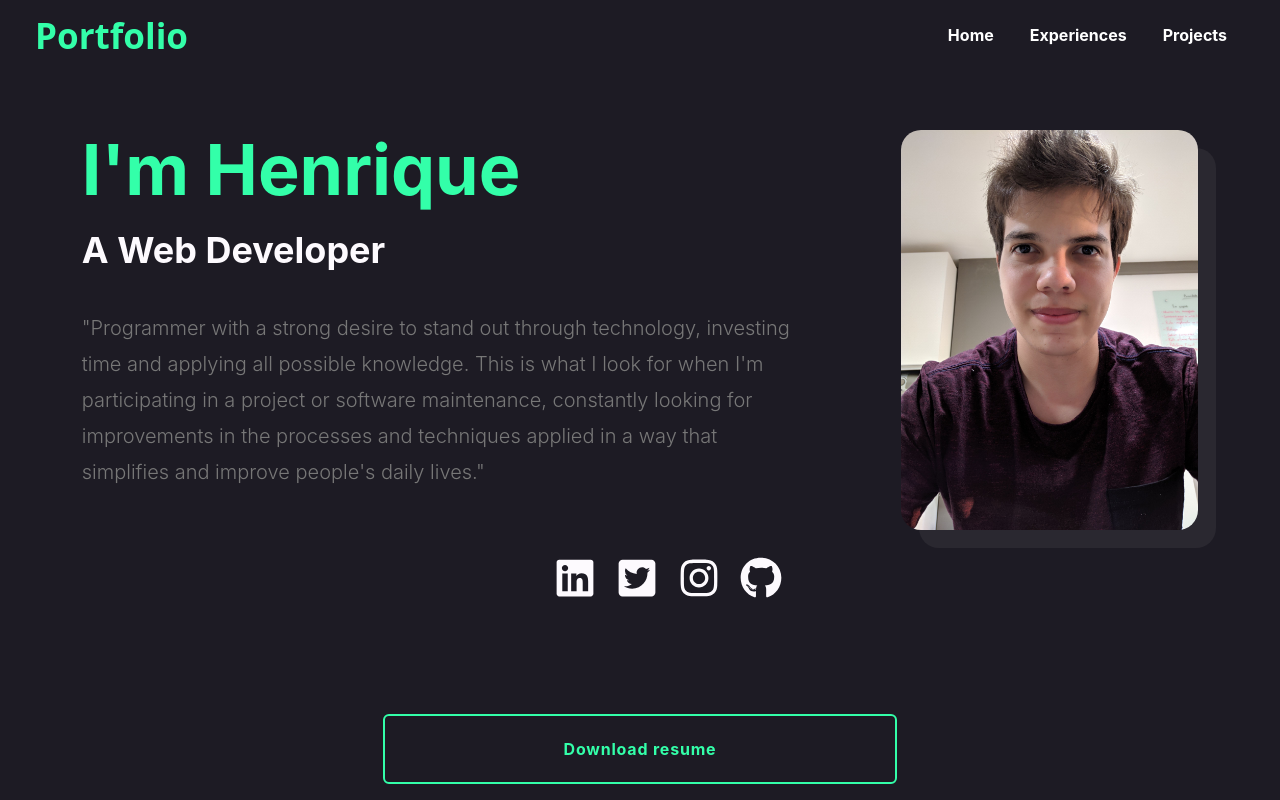
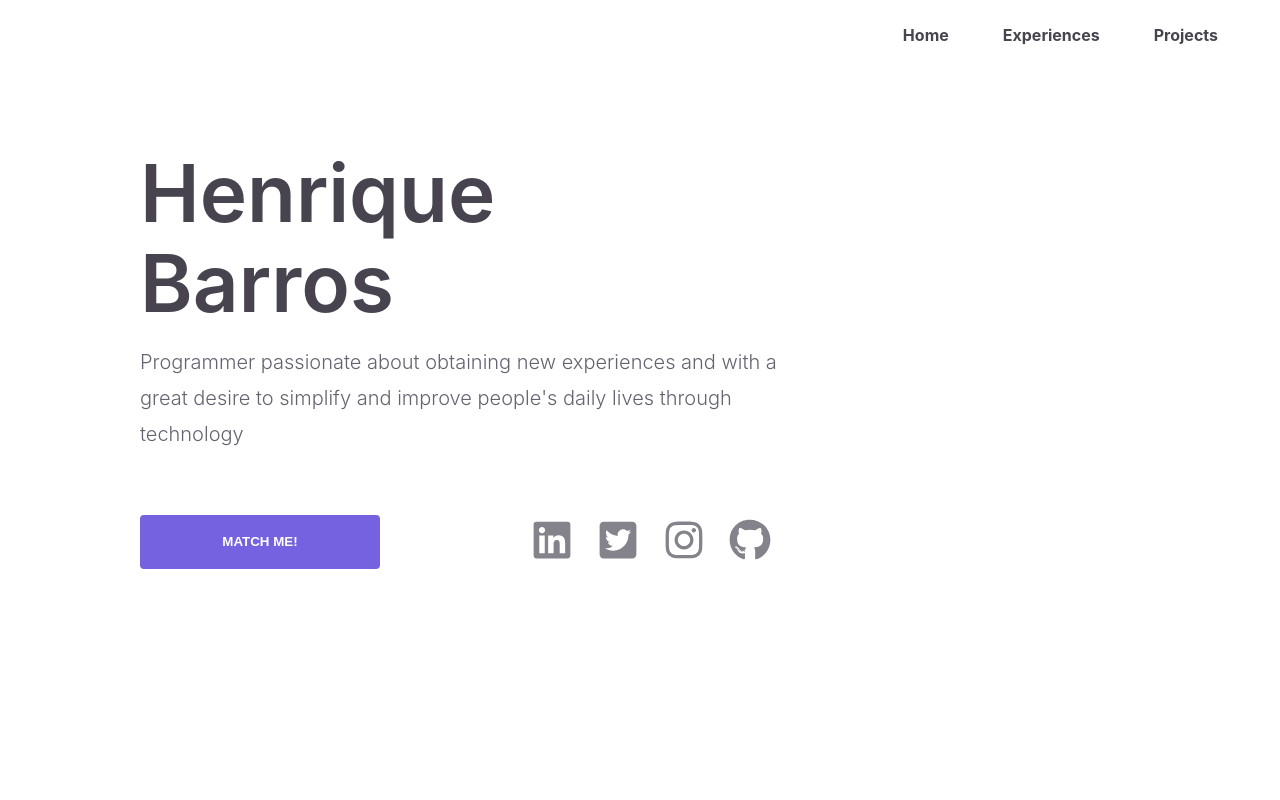
Before and after one commit to henriquebarrosx/Portfolio, a Next.js app: page / in a window 1280 px wide. Shown: the top 800 px of the page. Built offline with nearby package versions, Linux system fonts and the light colour scheme.

Commit message:
Change navbar transition and primary color

```diff
--- a/components/NavBar/index.js
+++ b/components/NavBar/index.js
@@ -4,12 +4,13 @@ import {
     Logo,
     Container,
     NavBarLink,
+    SubContainer,
     LogoContainer,
     NavbarLinkItem,
     NavBarLinksContainer,
 } from './styled'
 
-export default function NavBar({ isScreenTop }) {
+function NavBar({ isScreenTop }) {
     const menuOptions = [
         {
             label: "Home",
@@ -25,15 +26,17 @@ export default function NavBar({ isScreenTop }) {
         },
     ];
 
-    const githubRepository = 'https://github.com/Henryxavierb/portfolio';
+    const [displayName, setDisplayName] = React.useState(false);
+
+    React.useEffect(() => captureScreenScroll(setDisplayName), []);
+    React.useEffect(() => removeScreenListener(), [displayName]);
 
     return (
       <React.Fragment>
         <Container isScreenTop={isScreenTop}>
-              <LogoContainer>
-                  <Logo as="a" href={githubRepository} target="_blank">
-                      Portfolio
-                  </Logo>
+          <SubContainer displayName={displayName}>
+            <LogoContainer displayName={displayName}>
+              <Logo>Henrique Barros</Logo>
             </LogoContainer>
 
             <NavBarLinksContainer>
@@ -43,7 +46,23 @@ export default function NavBar({ isScreenTop }) {
                 </NavbarLinkItem>
               ))}
             </NavBarLinksContainer>
+          </SubContainer>
         </Container>
       </React.Fragment>
     )
 }
+
+export function captureScreenScroll(setDisplayName) {
+    window.addEventListener('scroll', () => {
+      const SCREEN_TOP_REFERENCE = 200;
+      const displayName = window.scrollY >= SCREEN_TOP_REFERENCE;
+
+      setDisplayName(displayName)
+    })
+  }
+
+  export function removeScreenListener() {
+    window.removeEventListener('scroll', () => {});
+  }
+
+  export default React.memo(NavBar);
--- a/components/NavBar/styled.js
+++ b/components/NavBar/styled.js
@@ -7,35 +7,35 @@ const Container = styled.div`
   height: 70px;
   border: none;
   position: fixed;
-  transition: .3s;
-  background-color: ${({ isScreenTop }) => isScreenTop ? '#1d1b24' : '#2a2830'};
+  transition: all 1s;
+  background-color: ${({ isScreenTop }) => isScreenTop ? '#FFFFFF' : '#DFDDDD'};
   `
 
-const Logo = styled.a`
-    color: #33ffa9;
-    cursor: pointer;
-    font-size: 35px;
+export const SubContainer = styled.div`
+  display: flex;
+  transition: 3s;
+  justify-content: space-between;
+`
+
+const Logo = styled.span`
+  color: #47444f;
+  font-size: 20px;
   font-weight: 700;
   padding: 3px 10px;
   border-radius: 2px;
+  transition: all .3s;
   text-decoration: none;
   font-family: "Open Sans", sans-serif;
-
-    &:hover {
-      border-bottom: 1px solid #33ffa9;
-    }
   `
 
 const LogoContainer = styled.div`
   height: 70px;
   float: left;
   display: flex;
+  transition: 1s;
   margin: 0 25px;
   align-items: center;
-
-     @media(max-width: 750px) {
-      margin: 0 10px
-    }
+  opacity: ${({ displayName }) => displayName ? '1' : '0'};
 `
 
 const NavBarLinksContainer = styled.ul`
@@ -45,34 +45,31 @@ const NavBarLinksContainer = styled.ul`
     margin: 0 35px;
     align-items: center;
     justify-content: flex-end;
+`
 
-    @media(max-width: 750px) {
-      display: none;
+const NavBarLink = styled.a`
+    height: 100%;
+    display: flex;
+    color: #47444f;
+    transition: 0.8s;
+    cursor: pointer;
+    font-weight: 700;
+    padding: 8px 12px;
+    place-items: center;
+    text-decoration: none;
+    border-bottom: 1px solid;
+    border-color: transparent;
+
+    &:hover {
+      color: #23272d;
+      border-color: #23272d
     }
 `
 
-const NavBarLink = styled.a`
-    color: #fff;
-    height: 100%;
-    display: flex;
-    transition: .1s;
-    cursor: pointer;
-    font-weight: 700;
-    border-radius: 2px;
-    padding: 8px 12px;
-    place-items: center;
-    text-decoration: none;
-
-    &:hover {
-      color: #23272d;
-      background-color: #33ffa9;
-    }
-`
-
-const NavbarLinkItem = styled.li`]
+const NavbarLinkItem = styled.li`
     height: 40px;
     display: flex;
-    margin: 0 6px;
+    margin: 0 15px;
     cursor: pointer;
     transition: .1s;
     place-items: center;
--- a/components/Preface/index.js
+++ b/components/Preface/index.js
@@ -8,28 +8,28 @@ import {
 } from "react-icons/fa";
 
 import {
-    Photo,
+		Name,
     AboutMe,
+		MatchMe,
+    LeftSide,
+		LastName,
     Container,
     SocialItem,
     SocialLink,
     Presentation,
     SocialSection,
     SocialContainer,
-    PresentationTitle,
-    PresentationSubtitle,
-    PresentationContainer,
 } from './styled'
 
 export default function Preface() {
     const emailLinkAPI = "https://mail.google.com/mail/u/0/?view=cm&fs=1&to=henriquebarrosx@gmail.com";
     const emailSubject = "Topa marcar uma conversa?";
 
+		const _match = ()  => {
+			window.open(emailLinkAPI, '_blank')
+		}
+
 		const socialData = [
-        // {
-        //     label: "Gmail",
-        //     link: `${emailLinkAPI}&su=${emailSubject}`
-        // },
 			{
 				label: "LinkedIn",
 				icon: FaLinkedin,
@@ -55,34 +55,34 @@ export default function Preface() {
 		return (
 			<React.Fragment>
 				<Container>
-                <Photo src={"/photo.jpg"} alt={"profile"} draggable={false} />
-
-                <PresentationContainer>
+					<LeftSide>
 						<Presentation>
-                        <PresentationTitle>I'm Henrique</PresentationTitle>
-                        <PresentationSubtitle>A Web Developer</PresentationSubtitle>
+							<Name>Henrique</Name>
+							<LastName>Barros</LastName>
 						</Presentation>
 
 						<AboutMe>
-                        "Programmer with a strong desire to stand out through technology,
-                        investing time and applying all possible knowledge. This is what I look
-                        for when I'm participating in a project or software maintenance, constantly
-                        looking for improvements in the processes and techniques applied in a way that
-                        simplifies and improve people's daily lives."
+							Programmer passionate about obtaining new experiences and with a
+							great desire to simplify and improve people's daily lives through
+							technology
 						</AboutMe>
 
 						<SocialSection>
+							<MatchMe type="button" onClick={_match}>
+								Match me!
+							</MatchMe>
+
 							<SocialContainer>
 								{socialData.map(({ label, link, icon: Icon }) => (
 									<SocialItem key={label}>
 										<SocialLink as={"a"} href={link} target={"_blank"}>
-                                        <Icon size={42} color={'#fdfafe'} />
+											<Icon size={42} />
 										</SocialLink>
 									</SocialItem>
 								))}
 							</SocialContainer>
 						</SocialSection>
-                </PresentationContainer>
+					</LeftSide>
 				</Container>
 			</React.Fragment>
 	)
--- a/components/Preface/styled.js
+++ b/components/Preface/styled.js
@@ -1,175 +1,112 @@
 import styled from 'styled-components';
 
-const Container = styled.div`
-  width: 95%;
+export const Container = styled.div`
+  height: 90vh;
   display: flex;
+  padding: 0 140px;
   max-width: 1600px;
-  position: relative;
-  margin: 0 auto 100px;
-  flex-direction: row-reverse;
-
-  @media (max-width: 1050px) {
-    margin-bottom: 50px;
-    flex-direction: column;
-  }
-
-  @media(max-width: 750px) {
-    width: 100%;
-  }
-
-  @media(max-width: 750px) {
-   margin: 0 auto 10px;
-  }
+  flex-direction: column;
+  align-items: flex-start;
+  justify-content: center;
+`
+export const LeftSide = styled.div`
+  max-width: 700px;
 `
 
-const Photo = styled.img`
-    float: right;
-    height: 60%;
-    display: flex;
-    margin: 0 auto;
-    max-height: 550px;
-    object-fit: cover;
-    border-radius: 20px;
-    box-shadow: 18px 18px #2a2830;
-
-    @media (max-width: 1500px) {
-      height: 65vh;
-    }
-    @media (max-width: 1280px) {
-      height: 50vh;
-      margin: 0 auto;
-    }
-    @media (max-width: 1050px) {
-      height: 500px;
-      max-width: 475px;
-      margin: 0 auto 70px;
-    }
-    @media (max-width: 750px) {
-      height: 100vw;
-    }
+export const Presentation = styled.span`
+  display: flex;
+  font-weight: 600;
+  flex-direction: column;
 `
 
-const PresentationContainer = styled.div`
-  width: 720px;
-  margin: 0 auto;
-  max-width: 720px;
-
-  @media(max-width: 1250px) {
-     width: 100%;
-     max-width: 520px;
-     margin: 0 auto;
-  }
+export const Name = styled.span`
+  width: 100%;
+  height: 90px;
+  color: #47444f;
+  font-size: 80px;
 `
 
-const Presentation = styled.span`
-  display: flex;
-  max-width: 700px;
-  font-weight: 700;
-  flex-direction: column;
-
-  @media(max-width: 1500px) {
-    margin-top: 0;
-    font-size: 45px;
-    line-height: 60px;
-    letter-spacing: 0;
-  }
-
-  @media(max-width: 750px) {
-    margin: 0 20px;
-  }
+export const LastName = styled.span`
+  width: 100%;
+  height: 90px;
+  color: #47444f;
+  font-size: 80px;
 `
 
-const PresentationTitle = styled.span`
-  width: 100%;
-  color: #33ffa9;
-  font-size: 80px;
+export const PresentationSubtitle = styled.span`
+  color: #1d1b24;
+  font-size: 36px;
   line-height: 80px;
-
-  @media(max-width: 1280px) {
-     font-size: 70px;
-  }
-  @media(max-width: 750px) {
-     font-size: 50px;
-  }
-
-  @media(max-width: 400px) {
-     font-size: 40px;
-  }
 `
 
-const PresentationSubtitle = styled.span`
-  color: #fdfafe;
-  font-size: 36px;
-  line-height: 80px;
-
-  @media(max-width: 750px) {
-     font-size: 25px;
-     line-height: 30px;
-  }
-`
-
-const AboutMe = styled.div`
-  color: #777;
+export const AboutMe = styled.div`
+  color: #666371;
   font-size: 20px;
   margin-top: 20px;
   font-weight: 300;
-  max-width: 900px;
+  max-width: 640px;
   text-align: left;
   line-height: 36px;
   letter-spacing: 0;
   font-style: normal;
   text-decoration: none;
-
-  @media(max-width: 750px) {
-    font-size: 18px;
-    line-height: 30px;
-    margin: 20px 20px 0;
-  }
 `
 
-const SocialSection = styled.div`
+export const SocialSection = styled.div`
   bottom: 0;
   height: 69px;
   display: flex;
   padding: 15px 0;
-  max-width: 700px;
   margin-top: 55px;
   border-radius: 4px;
   align-items: center;
-  justify-content: flex-end;
+  justify-content: space-between;
+`
 
-  @media(max-width: 1050px) {
-    justify-content: center;
-  }
+export const MatchMe = styled.button`
+  border: none;
+  height: 54px;
+  width: 240px;
+  outline: none;
+  color: #FFFFFF;
+  cursor: pointer;
+  font-weight: 700;
+  transition: 0.3s;
+  border-radius: 4px;
+  text-transform: uppercase;
+  background-color: #7562e0;
 
-  @media(max-width: 750px) {
-    width: 92%;
-    max-width: none;
-    margin: 30px auto;
+  &:hover {
+    background-color: #4a37b0
   }
 `
 
-const SocialContainer = styled.ul`
+export const SocialContainer = styled.ul`
   display: flex;
   flex-direction: row;
   list-style-type: none;
 `
 
-const SocialItem = styled.li`
-  height: 69px;
+export const SocialItem = styled.li`
+  width: 60px;
+  height: 60px;
   display: flex;
-  transition: .2s;
+  transition: .3s;
   align-items: center;
+  border-radius: 100%;
   letter-spacing: 1.2px;
+  justify-content: center;
 
-  @media(hover: hover) {
-    ${SocialContainer}:hover > &:not(:hover){
-      opacity: 0.2;
-    }
+  & svg:not(:hover) {
+    color: rgb(132, 130, 138) !important;
+  }
+
+  & svg:hover {
+    color: #7562e0 !important;
   }
 
   &:not(:last-child) {
-    margin-right: 20px
+    margin-right: 6px
   }
 
   @media(max-width: 750px) {
@@ -179,7 +116,7 @@ const SocialItem = styled.li`
   }
 `
 
-const SocialLink = styled.a`
+export const SocialLink = styled.a`
   font-size: 18px;
   color: #23272d;
   transition: .3s;
@@ -189,23 +126,4 @@ const SocialLink = styled.a`
   text-decoration: none;
   letter-spacing: .5px;
   font-family: "roboto",sans-serif !important;
-
-  @media(max-width: 750px) {
-     margin: 0 auto;
-     font-size: 14px;
-  }
 `
-
-export {
-  Photo,
-  AboutMe,
-  Container,
-  SocialItem,
-  SocialLink,
-  Presentation,
-  SocialSection,
-  SocialContainer,
-  PresentationTitle,
-  PresentationSubtitle,
-  PresentationContainer,
-}
--- a/pages/index.js
+++ b/pages/index.js
@@ -10,7 +10,7 @@ import TimeLine from '../components/TimeLine';
 const Sections = styled.div`
     width: 100%;
     display: flex;
-    padding-top: 130px;
+    margin: 0 auto;
     position: relative;
     flex-direction: column;
    `;
@@ -30,22 +30,22 @@ export default function Home() {
       <Sections id={'home'}>
         <NavBar isScreenTop={screenPosition.isScreenTop} />
         <Preface />
-        <Resume />
+        {/* <Resume /> */}
         <TimeLine />
       </Sections>
     </React.Fragment>
   )
 }
 
-function captureScreenScroll(updateScreenCurrentPosition) {
+export function captureScreenScroll(updateScreenCurrentPosition, position = 1) {
   window.addEventListener('scroll', () => {
-    const SCREEN_TOP_REFERENCE = 1;
-    const isScreenTop = window.scrollY < SCREEN_TOP_REFERENCE;
+    const SCREEN_TOP_REFERENCE = position;
+    const isScreenTop = window.scrollY <= SCREEN_TOP_REFERENCE;
 
     updateScreenCurrentPosition({ isScreenTop })
   })
 }
 
-function removeScreenListener() {
+export function removeScreenListener() {
   window.removeEventListener('scroll', () => {});
 }
--- a/styles/globals.css
+++ b/styles/globals.css
@@ -8,7 +8,7 @@
 html,
 body {
   scroll-behavior: smooth;
-  background-color: #1d1b24;
+  background-color: #ffffff;
   -webkit-font-smoothing: antialiased;
   font-family: -apple-system, BlinkMacSystemFont, Segoe UI, Roboto, Oxygen,
     Ubuntu, Cantarell, Fira Sans, Droid Sans, Helvetica Neue, sans-serif;
```
Also changed, not shown: components/TimeLine/index.js (+9 -75 lines). Lines whose indentation alone changed are shown as unchanged.
